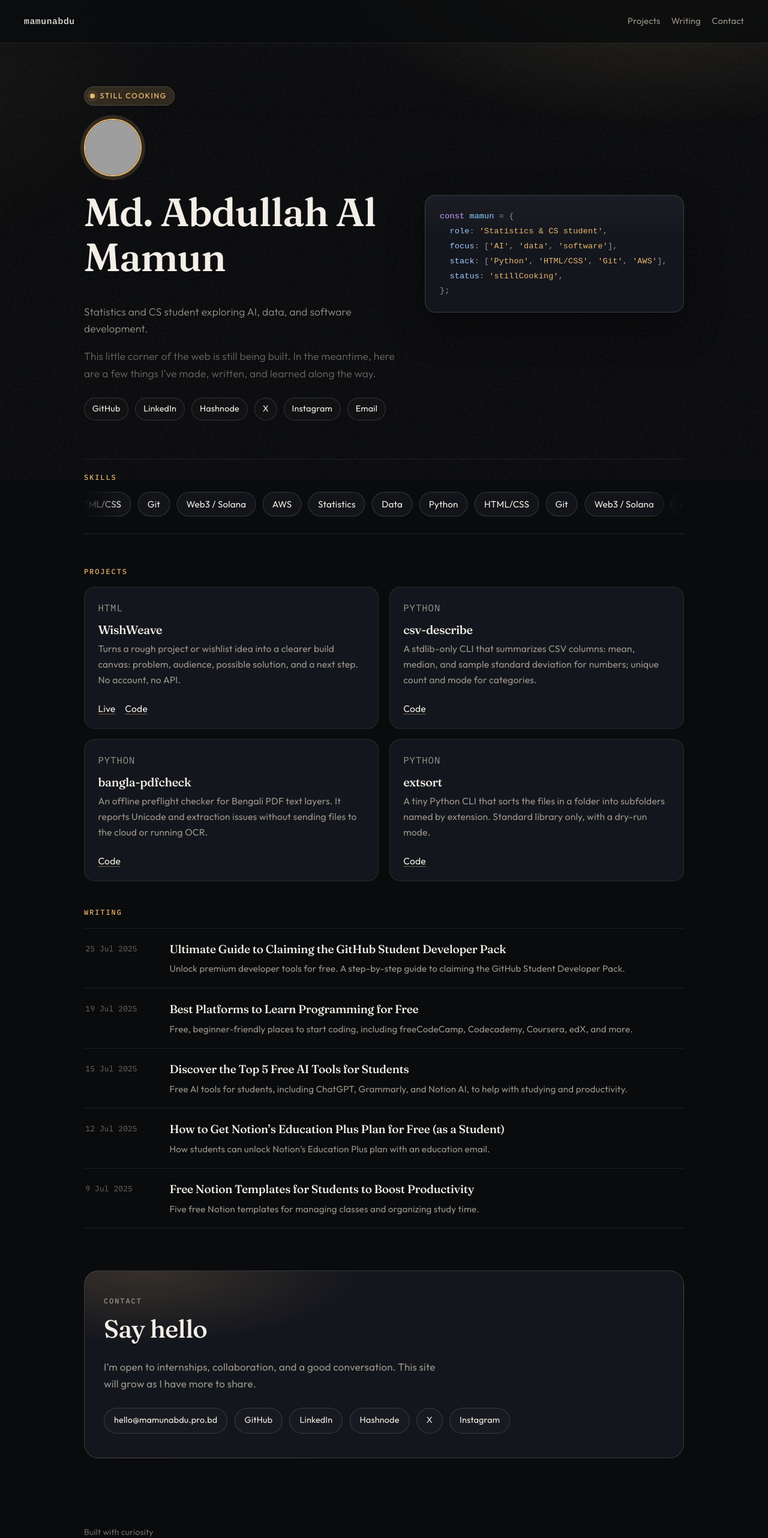
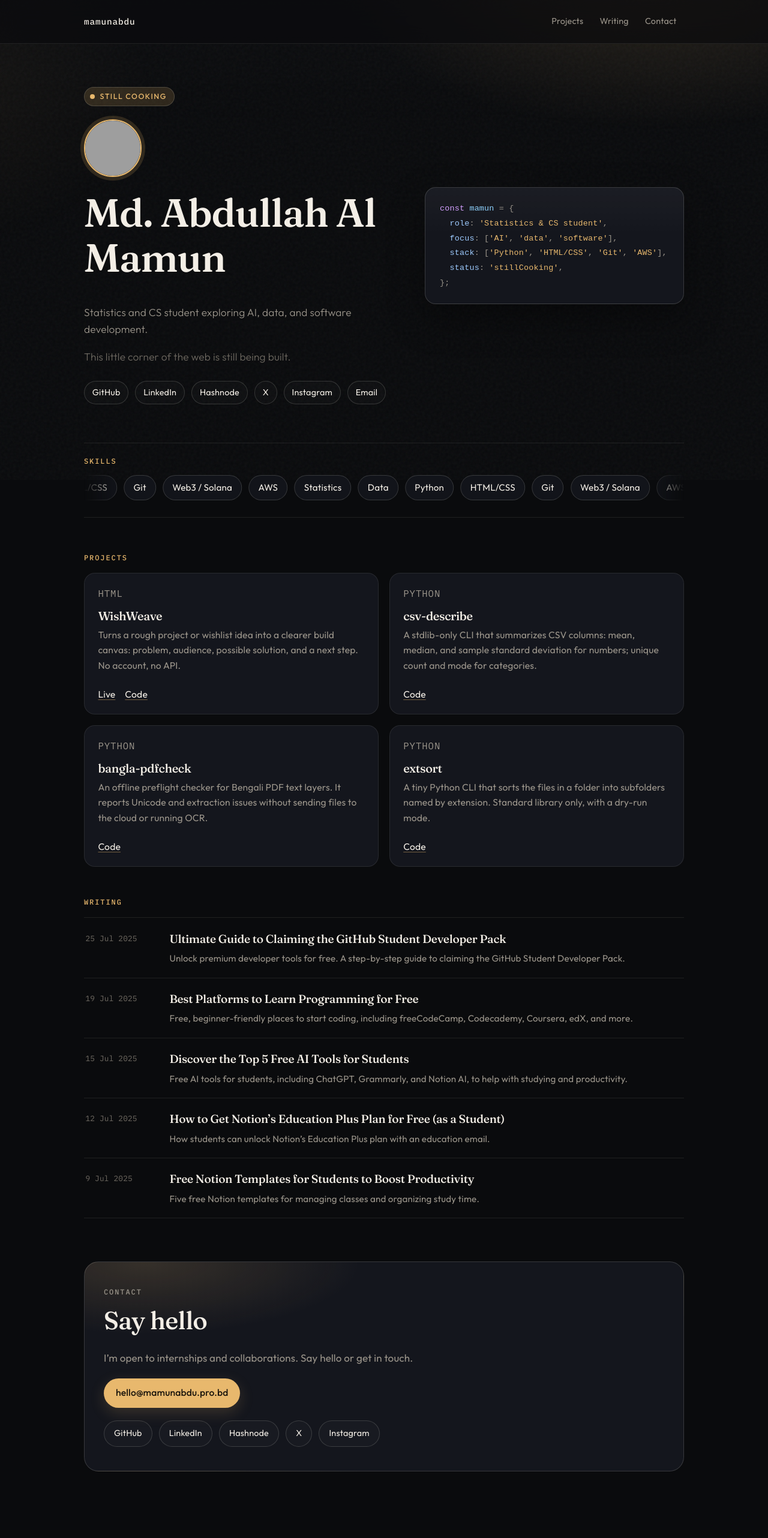
Before and after one commit to mamun-abdu/mamunabdu.com, a plain HTML site: page index.html in a window 1280 px wide. Shown: the top 2564 px of the page at 60% size. Drawn offline with Linux system fonts and the light colour scheme; no server answers; grey boxes are pictures that could not be loaded.

Commit message:
Polish the landing page copy, contact, nav, and motion
Shorten the intro line, add a primary email button, refine the nav,
and add subtle scroll motion with reduced-motion support.

```diff
--- a/index.html
+++ b/index.html
@@ -34,17 +34,20 @@
   <link rel="preconnect" href="https://fonts.gstatic.com" crossorigin />
   <link href="https://fonts.googleapis.com/css2?family=Fraunces:SOFT,opsz,wght@50,9..144,400..700&family=IBM+Plex+Mono:wght@400;500&family=Outfit:wght@300;400;500;600&display=swap" rel="stylesheet" />
   <link rel="stylesheet" href="styles.css" />
+  <script>document.documentElement.classList.add("js");</script>
 </head>
 <body>
   <a class="skip" href="#main">Skip to content</a>
 
   <header class="site-header">
+    <div class="header-inner">
       <a class="wordmark" href="./">mamunabdu</a>
       <nav aria-label="Primary">
         <a href="#projects">Projects</a>
         <a href="#writing">Writing</a>
         <a href="#contact">Contact</a>
       </nav>
+    </div>
   </header>
 
   <main id="main">
@@ -63,8 +66,7 @@
           Statistics and CS student exploring AI, data, and software development.
         </p>
         <p class="lede lede-soft">
-          This little corner of the web is still being built. In the meantime,
-          here are a few things I’ve made, written, and learned along the way.
+          This little corner of the web is still being built.
         </p>
         <div class="socials" aria-label="Social links">
           <a href="https://github.com/mamun-abdu" target="_blank" rel="noopener noreferrer">GitHub</a>
@@ -84,7 +86,7 @@
 <span class="p">};</span></code></pre>
     </section>
 
-    <section class="skills" aria-label="Skills">
+    <section class="skills reveal" aria-label="Skills">
       <p class="eyebrow">Skills</p>
       <div class="marquee" data-marquee>
         <div class="marquee-track">
@@ -110,7 +112,7 @@
       </div>
     </section>
 
-    <section id="projects" class="section">
+    <section id="projects" class="section reveal">
       <h2 class="section-heading">Projects</h2>
       <div class="card-grid">
         <article class="card">
@@ -149,7 +151,7 @@
       </div>
     </section>
 
-    <section id="writing" class="section">
+    <section id="writing" class="section reveal">
       <h2 class="section-heading">Writing</h2>
       <ul class="post-list" id="posts">
         <!-- Filled by script.js; static fallback is also in the markup below for no-JS. -->
@@ -191,15 +193,14 @@
       </ul>
     </section>
 
-    <section id="contact" class="contact">
+    <section id="contact" class="contact reveal">
       <p class="eyebrow">Contact</p>
       <h2>Say hello</h2>
       <p>
-        I’m open to internships, collaboration, and a good conversation.
-        This site will grow as I have more to share.
+        I’m open to internships and collaborations. Say hello or get in touch.
       </p>
-      <div class="socials socials-lg" aria-label="Contact links">
-        <a href="mailto:hello@mamunabdu.pro.bd">hello@mamunabdu.pro.bd</a>
+      <a class="email-btn" href="mailto:hello@mamunabdu.pro.bd">hello@mamunabdu.pro.bd</a>
+      <div class="socials socials-lg" aria-label="Social links">
         <a href="https://github.com/mamun-abdu" target="_blank" rel="noopener noreferrer">GitHub</a>
         <a href="https://linkedin.com/in/mamunabdu" target="_blank" rel="noopener noreferrer">LinkedIn</a>
         <a href="https://mamunabdu.hashnode.dev/" target="_blank" rel="noopener noreferrer">Hashnode</a>
@@ -210,7 +211,7 @@
   </main>
 
   <footer class="site-footer">
-    <p>Built with curiosity</p>
+    <p>Built with curiosity by Mamun</p>
   </footer>
 
   <script src="script.js"></script>
--- a/script.js
+++ b/script.js
@@ -130,4 +130,56 @@
       // Hashnode's public GraphQL API is no longer free, and RSS may be blocked by CORS.
       // The static posts already in the page remain as the fallback.
     });
+
+  const reduceMotion = window.matchMedia("(prefers-reduced-motion: reduce)").matches;
+  const reveals = document.querySelectorAll(".reveal");
+
+  if ("IntersectionObserver" in window && !reduceMotion) {
+    const io = new IntersectionObserver(
+      (entries) => {
+        entries.forEach((entry) => {
+          if (entry.isIntersecting) {
+            entry.target.classList.add("is-visible");
+            io.unobserve(entry.target);
+          }
+        });
+      },
+      { threshold: 0.12, rootMargin: "0px 0px -8% 0px" }
+    );
+    reveals.forEach((el) => io.observe(el));
+  } else {
+    reveals.forEach((el) => el.classList.add("is-visible"));
+  }
+
+  const navLinks = Array.from(document.querySelectorAll('.site-header nav a[href^="#"]'));
+  const navTargets = navLinks
+    .map((link) => document.querySelector(link.getAttribute("href")))
+    .filter(Boolean);
+
+  function setActiveNav() {
+    if (!navTargets.length) return;
+    const offset = 96;
+    if (navTargets[0].getBoundingClientRect().top > offset) {
+      navLinks.forEach((link) => {
+        link.classList.remove("is-active");
+        link.removeAttribute("aria-current");
+      });
+      return;
+    }
+    let current = navTargets[0];
+    navTargets.forEach((section) => {
+      if (section.getBoundingClientRect().top <= offset) current = section;
+    });
+    navLinks.forEach((link) => {
+      const on = link.getAttribute("href") === "#" + current.id;
+      link.classList.toggle("is-active", on);
+      if (on) link.setAttribute("aria-current", "location");
+      else link.removeAttribute("aria-current");
+    });
+  }
+
+  setActiveNav();
+  window.addEventListener("scroll", setActiveNav, { passive: true });
+  window.addEventListener("resize", setActiveNav);
+
 })();
--- a/styles.css
+++ b/styles.css
@@ -28,10 +28,17 @@
 
 html {
   scroll-behavior: smooth;
+  scroll-padding-top: calc(var(--header) + 0.75rem);
 }
 
 html:focus-within {
   scroll-behavior: smooth;
+}
+
+#projects,
+#writing,
+#contact {
+  scroll-margin-top: calc(var(--header) + 0.75rem);
 }
 
 body {
@@ -148,22 +155,28 @@ main,
   position: sticky;
   top: 0;
   z-index: 10;
+  background: color-mix(in srgb, var(--bg) 70%, transparent);
+  backdrop-filter: blur(20px) saturate(1.2);
+  -webkit-backdrop-filter: blur(20px) saturate(1.2);
+  border-bottom: 1px solid var(--line);
+}
+
+.header-inner {
   display: flex;
   align-items: center;
   justify-content: space-between;
   gap: 1rem;
+  max-width: var(--max);
+  margin: 0 auto;
   min-height: var(--header);
   padding: 0 clamp(1.25rem, 4vw, 2.5rem);
-  background: color-mix(in srgb, var(--bg) 82%, transparent);
-  backdrop-filter: blur(16px);
-  border-bottom: 1px solid var(--line);
 }
 
 .wordmark {
   font-family: var(--mono);
-  font-size: 0.92rem;
+  font-size: 0.9rem;
   font-weight: 500;
-  letter-spacing: 0.04em;
+  letter-spacing: 0.06em;
   text-decoration: none;
   color: var(--text);
 }
@@ -174,18 +187,30 @@ main,
 
 .site-header nav {
   display: flex;
-  flex-wrap: wrap;
-  gap: 0.35rem 1.15rem;
+  align-items: center;
+  flex-wrap: nowrap;
+  gap: 0.15rem;
 }
 
 .site-header nav a {
-  font-size: 0.92rem;
+  position: relative;
+  padding: 0.38rem 0.78rem;
+  border-radius: 999px;
+  font-size: 0.9rem;
   color: var(--muted);
   text-decoration: none;
+  transition: color 0.2s ease, background 0.2s ease;
 }
 
 .site-header nav a:hover {
   color: var(--text);
+  background: rgba(243, 238, 230, 0.05);
+}
+
+.site-header nav a.is-active,
+.site-header nav a[aria-current="location"] {
+  color: var(--text);
+  background: var(--accent-dim);
 }
 
 main {
@@ -369,7 +394,7 @@ main {
 }
 
 .section {
-  padding: 2.5rem 0 0.35rem;
+  padding: 2.75rem 0 0.5rem;
 }
 
 .section-heading {
@@ -395,12 +420,13 @@ main {
   border: 1px solid var(--line);
   border-radius: var(--radius);
   background: var(--bg-card);
-  transition: border-color 0.2s ease, transform 0.2s ease;
+  transition: border-color 0.25s ease, transform 0.25s ease, box-shadow 0.25s ease;
 }
 
 .card:hover {
-  border-color: var(--line-strong);
-  transform: translateY(-2px);
+  border-color: rgba(232, 184, 109, 0.42);
+  transform: translateY(-4px);
+  box-shadow: 0 14px 36px rgba(0, 0, 0, 0.3), 0 0 0 1px rgba(232, 184, 109, 0.16);
 }
 
 .card-meta {
@@ -493,12 +519,42 @@ main {
   color: var(--muted);
 }
 
+.email-btn {
+  display: inline-flex;
+  align-items: center;
+  justify-content: center;
+  margin: 0.15rem 0 1.35rem;
+  padding: 0.72rem 1.25rem;
+  border-radius: 999px;
+  background: var(--accent);
+  color: #1a140c;
+  font-weight: 500;
+  font-size: 0.98rem;
+  letter-spacing: 0.01em;
+  text-decoration: none;
+  box-shadow: 0 8px 24px rgba(232, 184, 109, 0.18);
+  transition: background 0.2s ease, transform 0.2s ease, box-shadow 0.2s ease;
+}
+
+.email-btn:hover {
+  color: #1a140c;
+  background: #f0c588;
+  text-decoration: none;
+  transform: translateY(-1px);
+  box-shadow: 0 10px 28px rgba(232, 184, 109, 0.28);
+}
+
+.contact .socials {
+  margin-top: 0;
+}
+
 .site-footer {
   max-width: var(--max);
   margin: 0 auto;
-  padding: 2rem clamp(1.25rem, 4vw, 2.5rem) 3rem;
+  padding: 1.75rem clamp(1.25rem, 4vw, 2.5rem) 2.75rem;
   color: var(--faint);
-  font-size: 0.88rem;
+  font-size: 0.8rem;
+  letter-spacing: 0.03em;
 }
 
 .site-footer p {
@@ -508,6 +564,17 @@ main {
 ::selection {
   background: var(--accent);
   color: #1a140c;
+}
+
+.js .reveal {
+  opacity: 0;
+  transform: translateY(18px);
+  transition: opacity 0.7s ease, transform 0.7s ease;
+}
+
+.js .reveal.is-visible {
+  opacity: 1;
+  transform: none;
 }
 
 @media (max-width: 860px) {
@@ -532,19 +599,22 @@ main {
 }
 
 @media (max-width: 600px) {
-  .site-header {
-    flex-wrap: wrap;
-    min-height: auto;
-    padding-top: 0.85rem;
-    padding-bottom: 0.85rem;
+  .header-inner {
+    min-height: 60px;
+    gap: 0.6rem;
   }
 
   .site-header nav a {
     font-size: 0.82rem;
+    padding: 0.32rem 0.55rem;
   }
 
   .contact {
     padding: 1.7rem 1.2rem;
+  }
+
+  .email-btn {
+    width: 100%;
   }
 }
 
@@ -555,6 +625,14 @@ main {
   .marquee-track { animation: none; width: auto; flex-wrap: wrap; }
   .skill-list[aria-hidden="true"] { display: none; }
   .skill-list { flex-wrap: wrap; padding: 0; }
-  .card { transition: none; }
-  .card:hover { transform: none; }
+  .js .reveal,
+  .js .reveal.is-visible {
+    opacity: 1;
+    transform: none;
+    transition: none;
+  }
+  .card,
+  .email-btn { transition: none; }
+  .card:hover,
+  .email-btn:hover { transform: none; }
 }
```
Also changed, not shown: preview.png, 1 other file. Lines whose indentation alone changed are shown as unchanged.
